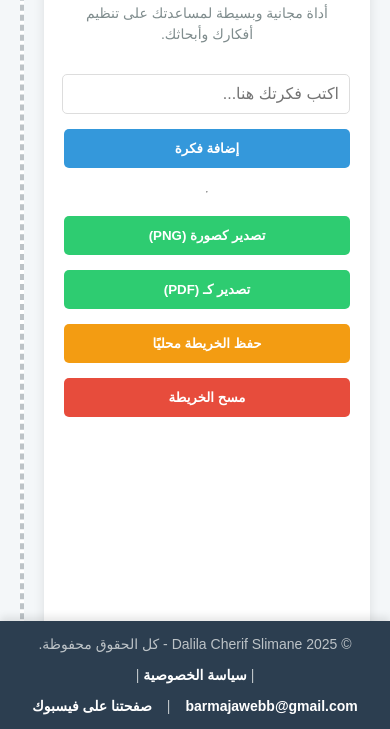
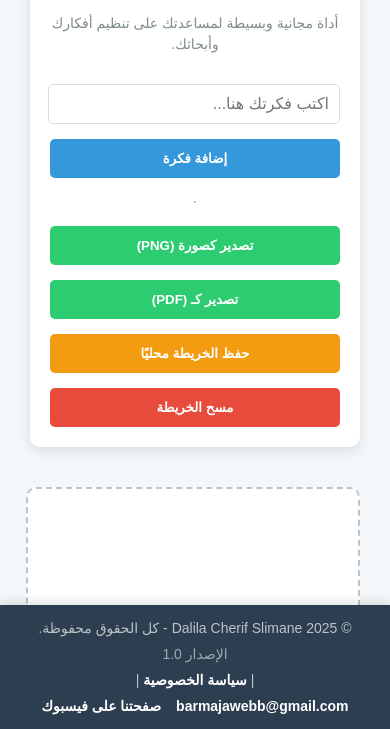
Before and after one commit to cute322/my-map, a plain HTML site: page index.html in a window 390 px wide. Shown: the part 115-844 px from the top of the page. Drawn offline with nearby package versions, Linux system fonts and the light colour scheme; a script that the page names is missing.

Commit message:
feat: Add responsive design, favicon, and version 1.0

```diff
--- a/index.html
+++ b/index.html
@@ -40,6 +40,7 @@
     <footer>
         <div class="footer-content">
             <p>&copy; 2025 Dalila Cherif Slimane - كل الحقوق محفوظة.</p>
+            <p class="version">الإصدار 1.0</p>
             <p>| <a href="#" id="privacy-policy-link">سياسة الخصوصية</a> |</p>
             <div class="footer-contact">
                 <a href="mailto:barmajawebb@gmail.com">barmajawebb@gmail.com</a>
--- a/style.css
+++ b/style.css
@@ -104,7 +104,7 @@ body {
     border-radius: 10px;
     position: relative;
     background-color: #ffffff;
-    overflow: hidden; /* لإخفاء أي عناصر تخرج عن الإطار */
+    overflow: auto; /* لإخفاء أي عناصر تخرج عن الإطار */
 }
 
 /* تصميم العقدة (الفكرة) */
@@ -256,4 +256,52 @@ footer {
     cursor: pointer;
 }
 
-/* ========== نهاية الكود الجديد ========== */
+/* =================================================== */
+/* ========   كود التجاوب مع شاشات الهاتف   ======== */
+/* =================================================== */
+
+/* الأنماط التالية تُطبق فقط على الشاشات التي عرضها 768 بكسل أو أقل */
+@media (max-width: 768px) {
+
+    /* 1. تغيير اتجاه العرض من أفقي إلى عمودي */
+    .container {
+        flex-direction: column; /* لوحة التحكم فوق الخريطة */
+        padding: 10px;
+    }
+
+    /* 2. جعل لوحة التحكم تأخذ كامل العرض */
+    .controls {
+        width: 100%; /* تأخذ كامل العرض المتاح */
+        box-sizing: border-box; /* لمنعها من الخروج عن الإطار */
+        margin-bottom: 20px; /* إضافة مسافة بينها وبين الخريطة */
+    }
+
+    /* 3. تعديل ارتفاع مساحة الخريطة لتناسب الهاتف */
+    #mind-map-container {
+        height: 60vh; /* تقليل الارتفاع لترك مساحة للتحكم والـ Footer */
+        width: 100%;
+    }
+
+    /* 4. جعل محتوى الـ Footer يظهر بشكل عمودي ومنظم */
+    .footer-content {
+        flex-direction: column; /* العناصر فوق بعضها */
+        gap: 10px;
+    }
+
+    .footer-contact span {
+        display: none; /* إخفاء الخط الفاصل | */
+    }
+
+    /* 5. جعل النافذة المنبثقة أصغر لتناسب الشاشة */
+    .modal-content {
+        width: 95%;
+        margin: 20% auto; /* تقليل الهامش العلوي */
+        padding: 20px;
+    }
+}
+/* تصميم رقم الإصدار في الـ Footer */
+.version {
+    font-size: 12px;
+    color: #7f8c8d; /* لون رمادي فاتح */
+    opacity: 0.8;
+}
```
